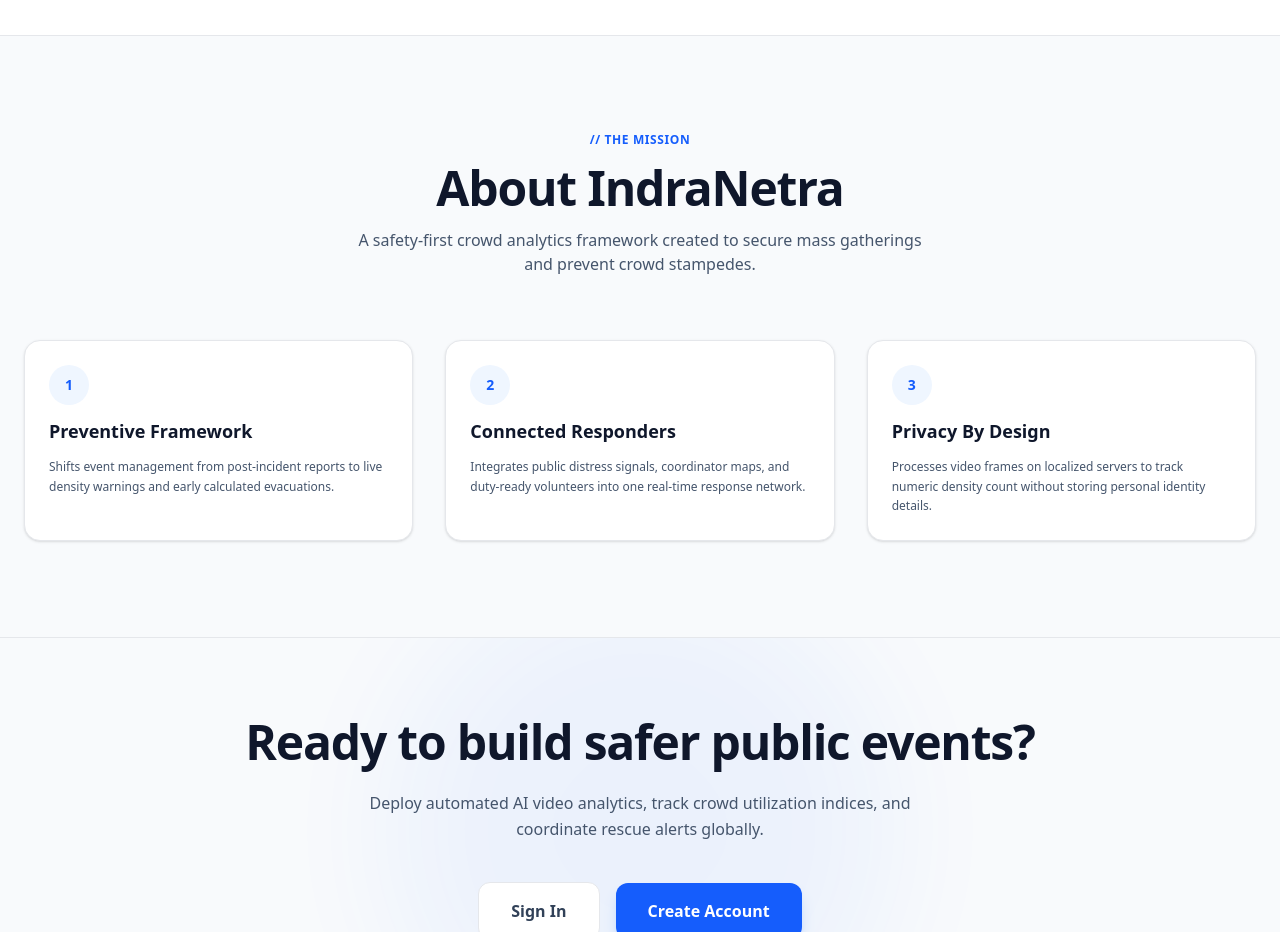
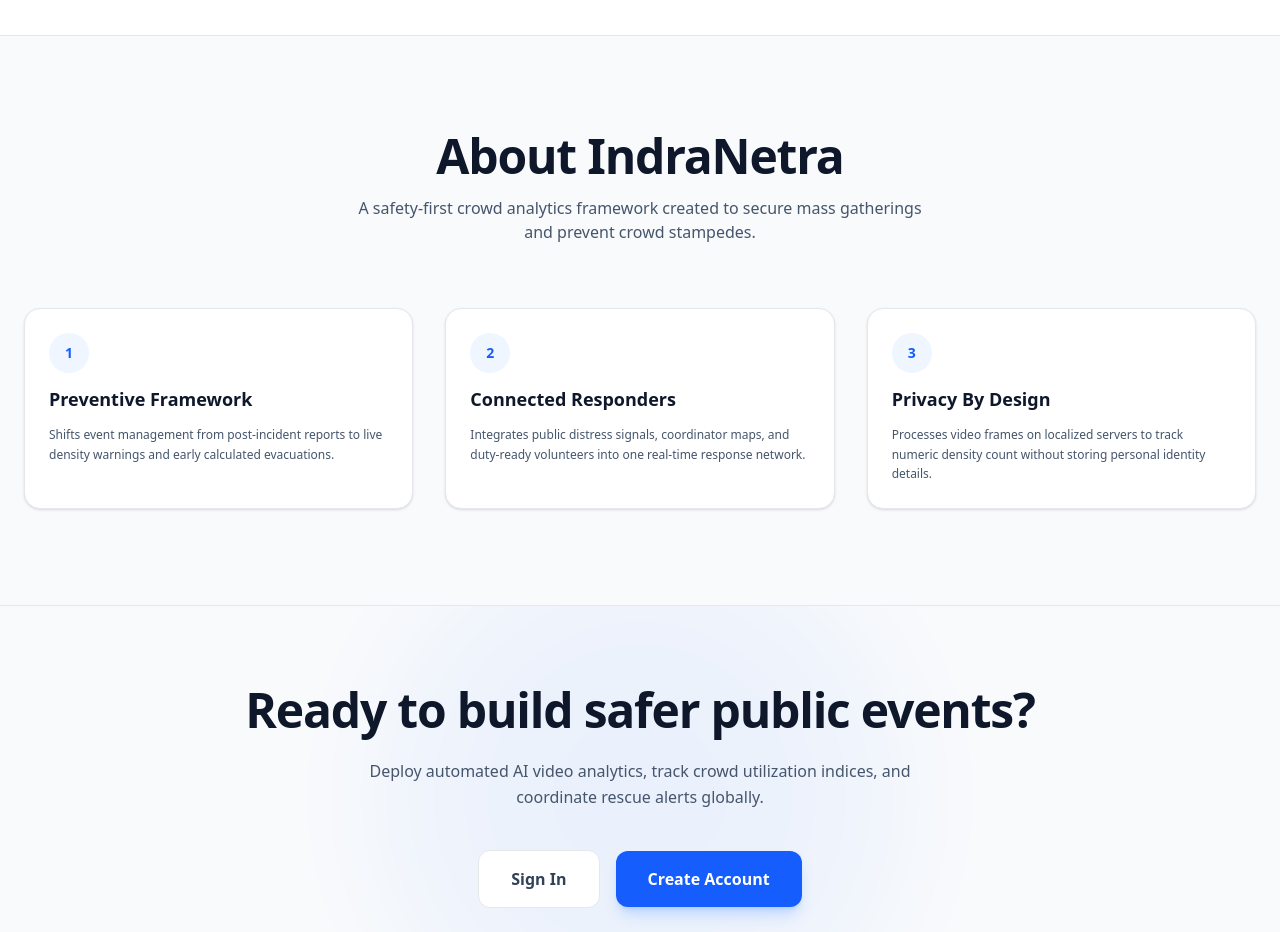
Before and after one commit to shreyass0709/IndraNetra, a Next.js app in the folder frontend/: page / in a window 1280 px wide. Shown: the part 4560-5492 px from the top of the page. Built offline with nearby package versions, Linux system fonts and the light colour scheme.

Commit message:
Remove '// The Mission' text label from About section

```diff
--- a/frontend/app/page.tsx
+++ b/frontend/app/page.tsx
@@ -589,7 +589,6 @@
       <section id="about" className="py-24 px-6 border-t border-gray-200 bg-slate-50 relative">
         <div className="max-w-7xl mx-auto">
           <div className="text-center mb-16 space-y-4">
-            <span className="text-xs font-bold text-blue-600 uppercase tracking-wider block">// The Mission</span>
             <h2 className="text-3xl md:text-5xl font-black text-slate-900 tracking-tight">About IndraNetra</h2>
             <p className="text-slate-600 max-w-xl mx-auto text-base">
               A safety-first crowd analytics framework created to secure mass gatherings and prevent crowd stampedes.
```
